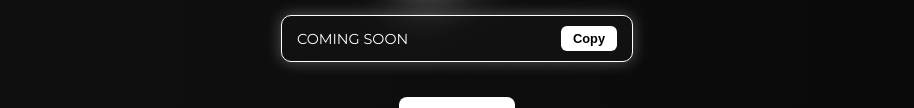
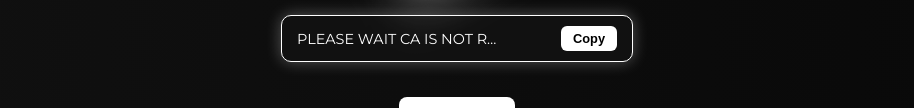
Before and after one commit to nestoliya0-commits/Index.htmll, a plain HTML site: page index.html in a window 1280 px wide. Shown: the part 284-392 px from the top of the page, without its empty margins (183-1097 px from the left). Drawn offline with Linux system fonts and the light colour scheme.

Commit message:
Update index.html

```diff
--- a/index.html
+++ b/index.html
@@ -224,7 +224,7 @@
 
   <script>
     // Sirf yahan CA change karna hai
-    const CONTRACT_ADDRESS = "COMING SOON"
+    const CONTRACT_ADDRESS = "PLEASE WAIT CA IS NOT READY"
 
     // Contract Address Box
     document.getElementById("ca-text").innerText = CONTRACT_ADDRESS;
```
